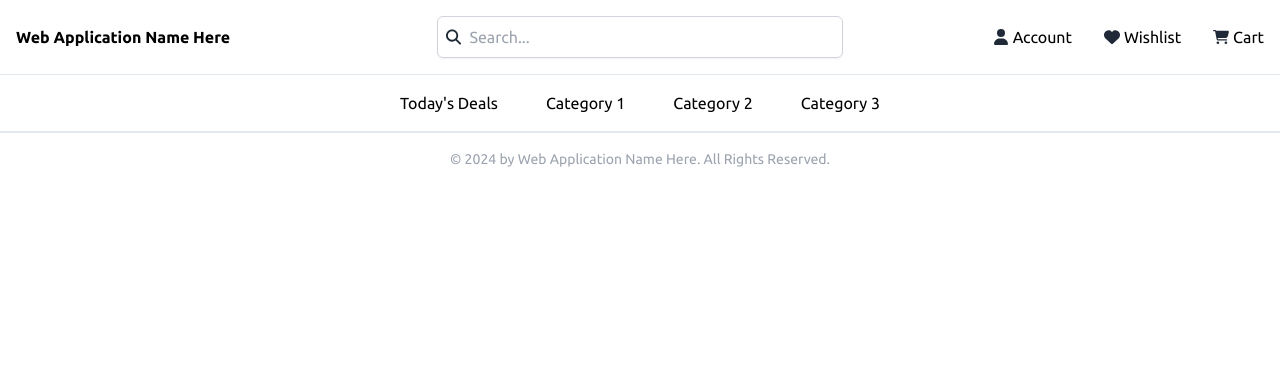
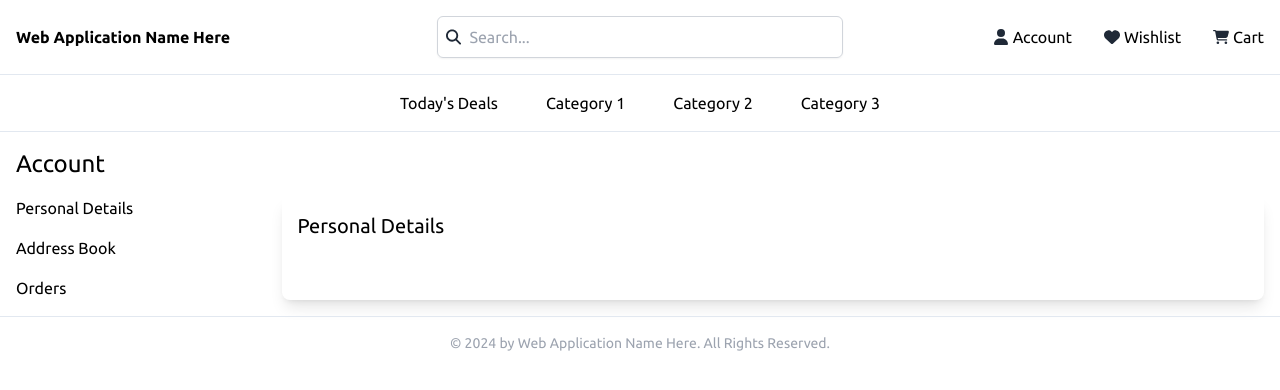
Before and after one commit to arantebw/sto-rosario-handicrafts, a Next.js app: page /account in a window 1280 px wide. Shown: the top 390 px of the page. Built offline with nearby package versions, Linux system fonts and the light colour scheme.

Commit message:
feat(account): ✨ implement the initial layout design

```diff
--- a/src/app/(protected)/account/page.tsx
+++ b/src/app/(protected)/account/page.tsx
@@ -5,6 +5,23 @@ async function AccountPage() {
   return (
     <main className="max-w-[1440px] mx-auto flex flex-col h-screen relative">
       <NavHeader />
+      <main className="p-4 grid grid-cols-1 gap-4">
+        <div>
+          <h2 className="text-2xl">Account</h2>
+        </div>
+        <div className="flex flex-row gap-4">
+          <div className="w-1/5 gap-4">
+            <ul className="flex flex-col gap-4">
+              <li>Personal Details</li>
+              <li>Address Book</li>
+              <li>Orders</li>
+            </ul>
+          </div>
+          <div className="flex-grow p-4 shadow-lg rounded-lg">
+            <h3 className="text-xl">Personal Details</h3>
+          </div>
+        </div>
+      </main>
       <NavFooter />
     </main>
   );
```
